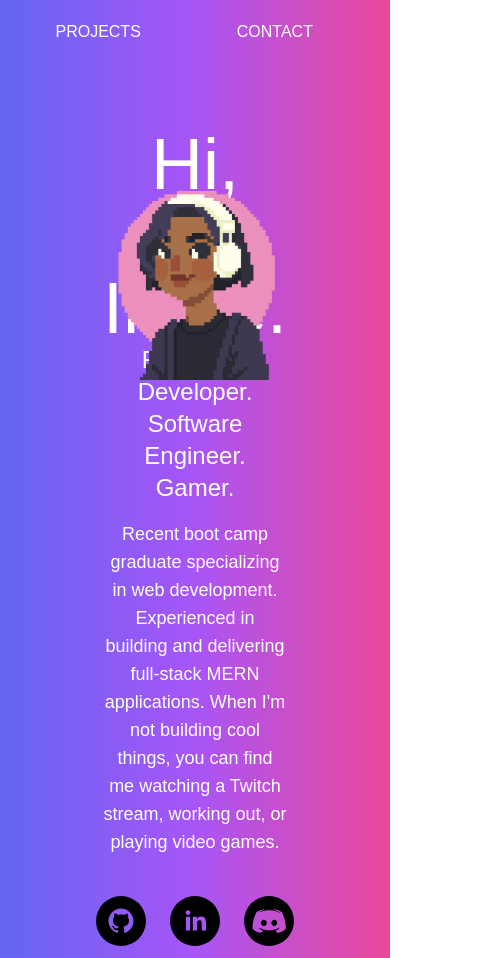
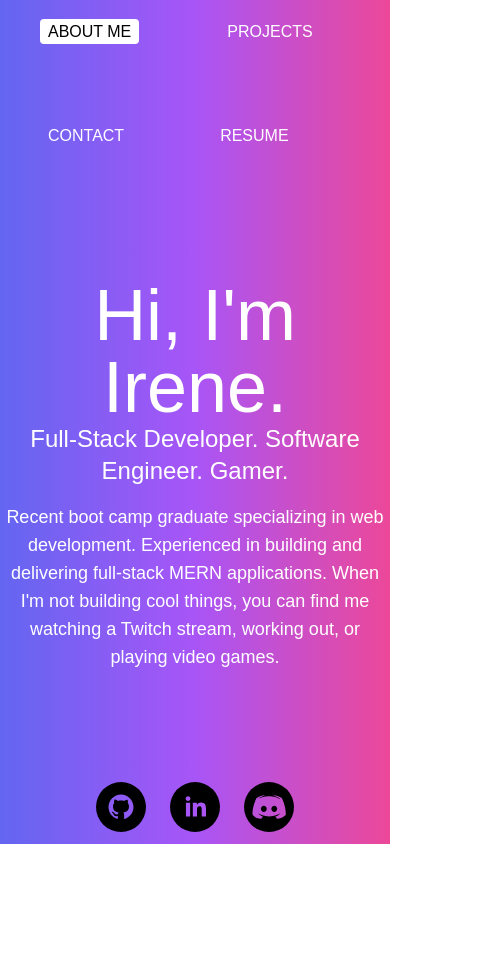
Before and after one commit to irene-panis/react-portfolio, a React (Vite) app: page / in a window 390 px wide. Shown: the whole page, 485 px wide, since content can reach past the window. After the commit the page ends 844 px from the top, so only its background shows below. Built offline with nearby package versions, Linux system fonts and the light colour scheme.

Commit message:
implement responsive design via breakpoints

```diff
--- a/src/components/Navigation.jsx
+++ b/src/components/Navigation.jsx
@@ -1,6 +1,6 @@
 function Navigation(props) {
   return (
-    <ul className="flex gap-20 uppercase">
+    <ul className="flex flex-wrap gap-20 uppercase">
       <li>
         <a
           href="#about"
--- a/src/components/Proficiency.jsx
+++ b/src/components/Proficiency.jsx
@@ -1,6 +1,6 @@
 export default function Proficiency(props) {
   return (
-    <div className="flex flex-col bg-white text-black w-1/4 gap-2 drop-shadow-md rounded p-3">
+    <div className="flex flex-col bg-white text-black md:w-1/4 w-5/6 gap-2 drop-shadow-md rounded p-3">
       <h2 className="text-xl font-bold text-center">{props.title}</h2>
       <ul className="flex flex-col gap-2 list-disc list-inside">
         {props.items.map((item, index) => (
--- a/src/components/Project.jsx
+++ b/src/components/Project.jsx
@@ -1,6 +1,6 @@
 export default function ProjectCard(props) {
   return (
-    <div className='text-black bg-white w-1/4 flex flex-col text-center gap-3 p-5 justify-between rounded drop-shadow-lg'>
+    <div className='text-black bg-white lg:w-1/4 sm:w-3/4 flex flex-col text-center gap-3 p-5 justify-between rounded drop-shadow-lg'>
       <img src={props.src}/>
       <span className='uppercase font-bold text-xl'>{props.title}</span>
       <p className='project-desc'>{props.description}</p>
--- a/src/index.css
+++ b/src/index.css
@@ -27,12 +27,12 @@
   color: rgb(129, 16, 16);
 }
 
+@media screen and (min-width: 1024px) {
   .avatar {
     animation-name: appear;
     animation-duration: 2s;
     animation-fill-mode: forwards;
   }
-
   @keyframes appear {
     from {
       transform: translateY(0);
@@ -43,3 +43,4 @@
       opacity: 1;
     }
   }
+}
--- a/src/pages/AboutMe.jsx
+++ b/src/pages/AboutMe.jsx
@@ -1,7 +1,7 @@
 /* eslint-disable react/no-unescaped-entities */
 export default function AboutMe() {
   return (
-    <section className='about flex flex-col justify-center align-center text-center mx-96 min-h-full relative'>
+    <section className='about flex flex-col justify-center align-center text-center xl:mx-96 md:mx-28 mx-0 min-h-full relative'>
       <img src="/avatar.png" className="avatar h-48 w-48 mx-auto absolute left-0 right-0 opacity-0"/>
       <h2 className="greeting font-alata text-7xl">Hi, I'm Irene.</h2>
       <h3 className="font-montserrat text-2xl">
--- a/src/pages/Contact.jsx
+++ b/src/pages/Contact.jsx
@@ -71,7 +71,7 @@ export default function Contact() {
 
 
   return (
-    <div className="contact flex flex-col gap-5 w-1/3">
+    <div className="contact flex flex-col gap-5 lg:w-1/3 w-5/6">
       <h2 className="text-2xl">Let's chat!</h2>
       <form id="contact-form" className="flex flex-col gap-5" action="process.php" method="post" onSubmit={handleSubmit}>
 
--- a/src/pages/Resume.jsx
+++ b/src/pages/Resume.jsx
@@ -44,7 +44,7 @@ export default function Resume() {
   return (
     <div className="resume flex flex-col w-3/4 align-center gap-4">
       <span className="text-center">Download my resume <a href="Irene Panis Developer Resume.pdf" target="_blank" className="underline hover:bg-black hover:text-white">here</a></span>
-      <div className="flex gap-3 w-full justify-center">
+      <div className="flex gap-3 w-full justify-center flex-wrap">
       {cards.map((card, index) => (
         <Proficiency
           key={index}
```
Lines whose indentation alone changed are shown as unchanged.
